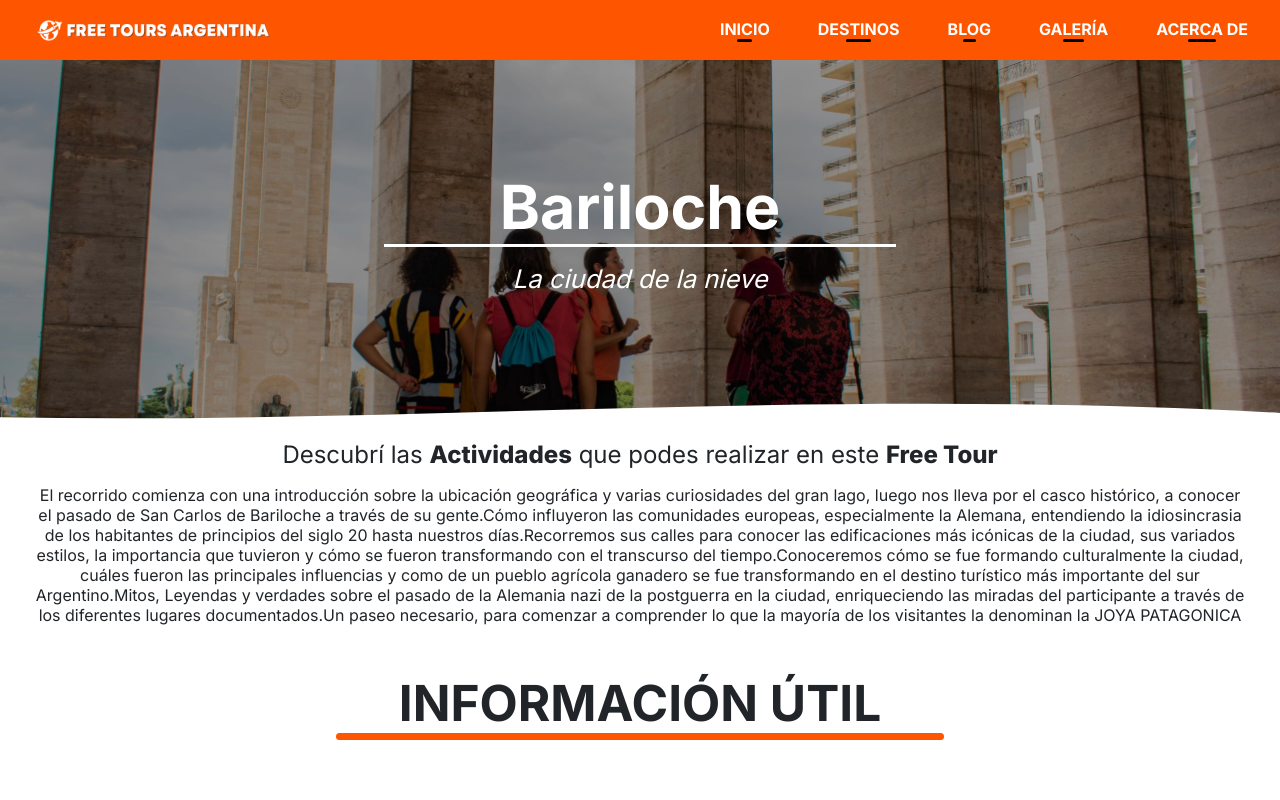
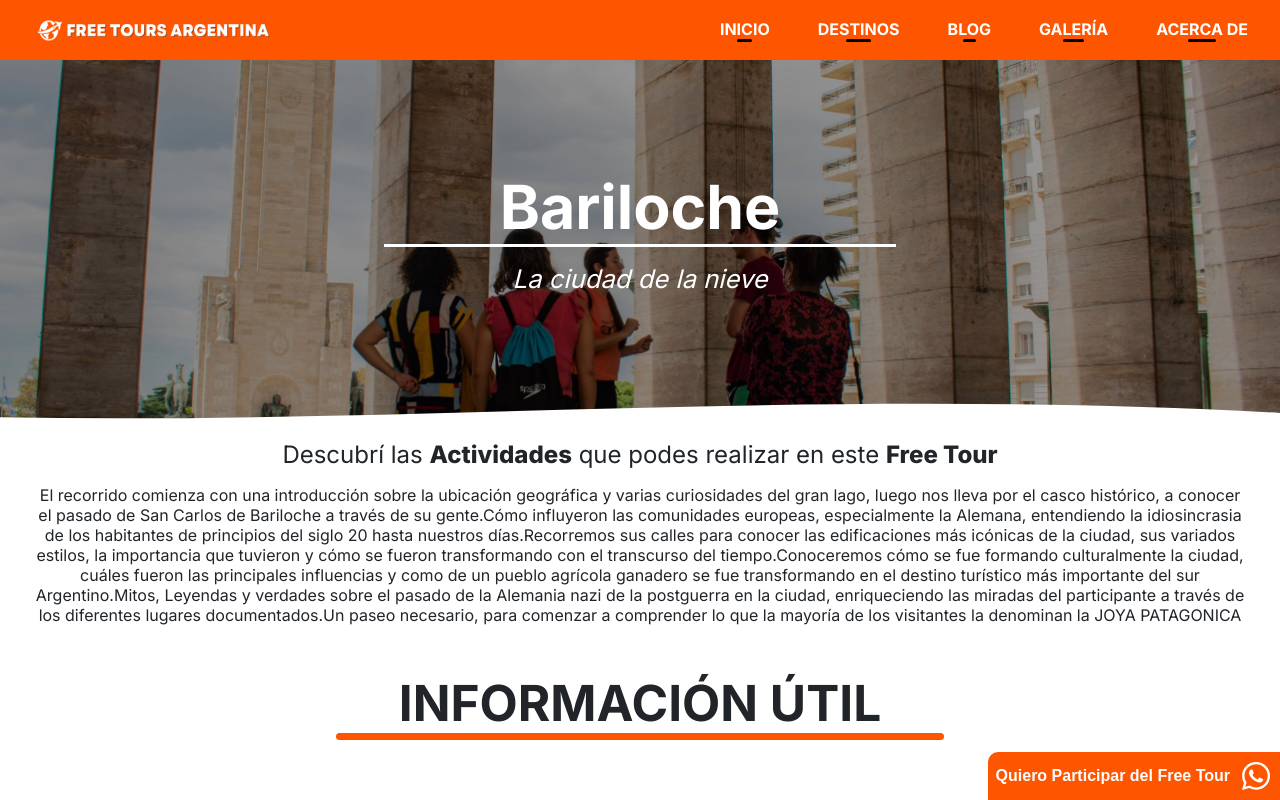
Before and after one commit to GonzaloGuaimas/tourism-blog-website-nextjs, a Next.js app: page /place-to-go/1 in a window 1280 px wide. Shown: the top 800 px of the page. Built offline with nearby package versions, Linux system fonts and the light colour scheme.

Commit message:
add Contact Button

```diff
--- /dev/null
+++ b/components/pure/place-to-go/ContactButton.tsx
@@ -0,0 +1,13 @@
+import React from 'react'
+import styles from '../../../styles/Places.module.css'
+import { IoLogoWhatsapp } from "react-icons/io5"
+
+const ContactButton = () => {
+  return (
+    <div className={styles.ContactButton}>
+        <button><p>Quiero Participar del Free Tour</p><IoLogoWhatsapp/></button>
+    </div>
+  )
+}
+
+export default ContactButton
--- a/pages/place-to-go/[id].tsx
+++ b/pages/place-to-go/[id].tsx
@@ -8,6 +8,7 @@ import Gallery from '../../components/place-to-go/Gallery'
 import Map from '../../components/place-to-go/Map'
 import Footer from '../../components/Footer'
 import Contact from '../../components/place-to-go/Contact'
+import ContactButton from '../../components/pure/place-to-go/ContactButton'
 
 export default function Place() {
     const router = useRouter()
@@ -28,6 +29,7 @@ export default function Place() {
             <Map/>
             <Contact/>
             <Footer/>
+            <ContactButton/>
         </main>
       </>
     )
--- a/styles/Places.module.css
+++ b/styles/Places.module.css
@@ -176,3 +176,30 @@
 .Contact p {
     text-align: center;
 }
+.ContactButton{
+    z-index: 15;
+    position: fixed;
+    bottom: 0;
+    right: 0;
+    background-color: var(--primary-color);
+    color: white;
+    text-align: center;
+    border-top-left-radius: 10px;
+}
+.ContactButton button {
+    background-color: var(--primary-color);
+    border: none;
+    padding: .5rem;
+    font-weight: bold;
+    color: white;
+    font-size: 2rem;
+    cursor: pointer;
+    transition-duration: 0.5s;
+    border-radius: 50px;
+    display: inline-flex;
+    align-items: center;
+    column-gap: 10px;
+}
+.ContactButton p {
+    font-size: 1rem;
+}
```
